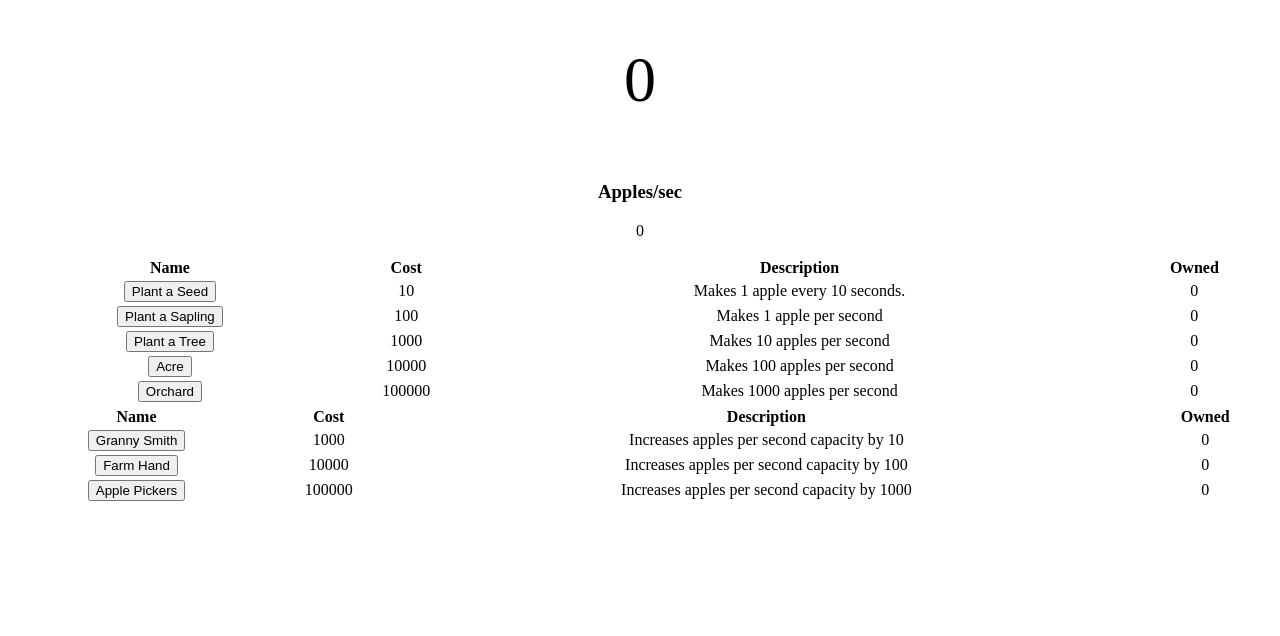
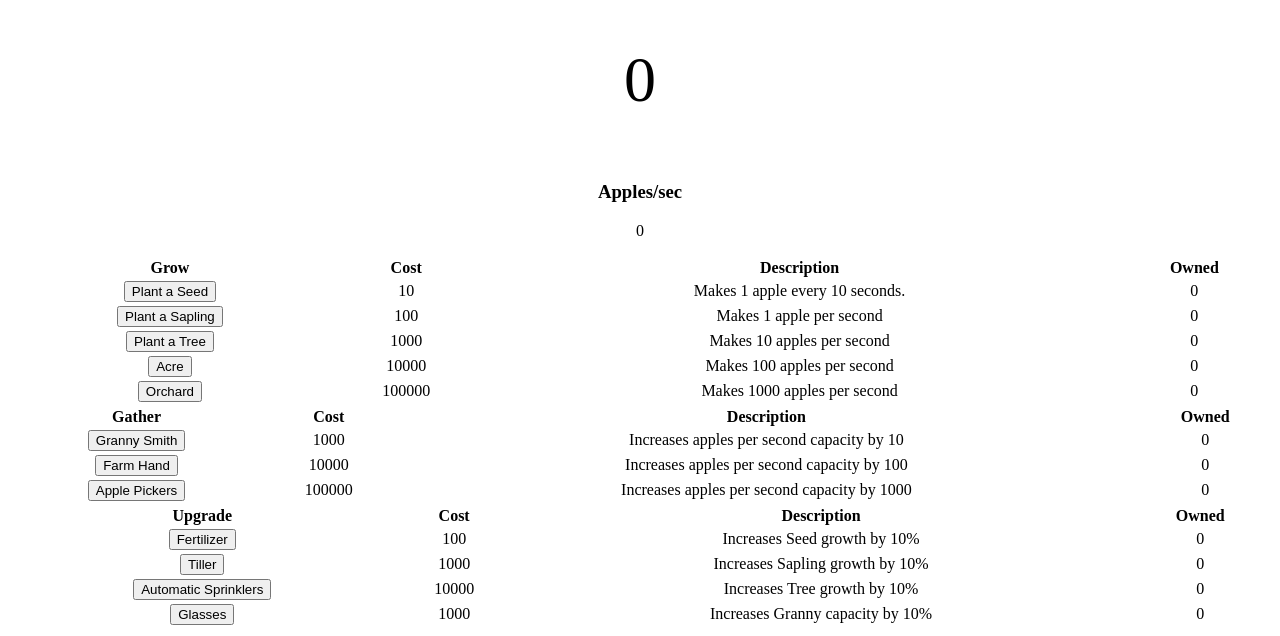
Before and after one commit to ChuckTheBoss/infinityOrchard, a plain HTML site: page index.html in a window 1280 px wide. Shown: the part 581-1217 px from the top of the page. Before the commit the page ends 1093 px from the top, so only its background shows below. Drawn offline with Linux system fonts and the light colour scheme.

Commit message:
add upgrades

```diff
--- a/index.html
+++ b/index.html
@@ -24,7 +24,7 @@
 		<div class="upgrades">
 			<table>
 				<tr>
-					<th>Name</th>
+					<th>Grow</th>
 					<th>Cost</th>
 					<th>Description</th>
 					<th>Owned</th>
@@ -62,7 +62,7 @@
 			</table>
 			<table>
 				<tr>
-					<th>Name</th>
+					<th>Gather</th>
 					<th>Cost</th>
 					<th>Description</th>
 					<th>Owned</th>
@@ -86,6 +86,38 @@
 					<td class="count picker">0</td>
 				</tr>
 			</table>
+			<table>
+				<tr>
+					<th>Upgrade</th>
+					<th>Cost</th>
+					<th>Description</th>
+					<th>Owned</th>
+				</tr>
+				<tr>
+					<td class="button fertilizer"><button>Fertilizer</button></td>
+					<td class="cost fertilizer">100</td>
+					<td class="result fertilizer">Increases Seed growth by 10%</td>
+					<td class="count fertilizer">0</td>
+				</tr>
+				<tr>
+					<td class="sapling tiller"><button>Tiller</button></td>
+					<td class="cost tiller">1000</td>
+					<td class="result tiller">Increases Sapling growth by 10%</td>
+					<td class="count tiller">0</td>
+				</tr>
+				<tr>
+					<td class="button automaticSprinklers"><button>Automatic Sprinklers</button></td>
+					<td class="cost automaticSprinklers">10000</td>
+					<td class="result automaticSprinklers">Increases Tree growth by 10%</td>
+					<td class="count automaticSprinklers">0</td>
+				</tr>
+				<tr>
+					<td class="button glasses"><button>Glasses</button></td>
+					<td class="cost glasses">1000</td>
+					<td class="result glasses">Increases Granny capacity by 10%</td>
+					<td class="count glasses">0</td>
+				</tr>
+			</table>
 		</div>
 
 
--- a/js/main.js
+++ b/js/main.js
@@ -1,7 +1,6 @@
 // Quality of Life stuff are held in the game object.
 let game = {
     fps: 30,
-
 };
 //I use document.querySelector a lot, so this just makes it so I don't have to type it every time.
 const dq = (element) => { return document.querySelector(element) };
@@ -9,22 +8,26 @@ const dq = (element) => { return document.querySelector(element) };
 // Basket contains the apple countand some associated functions
 let basket = {
     apples: 0,
-    //apples: 100000, // starting apples
+    // apples: 100000, // starting apples
     click: 1, // apples per mouse click
     clickTick() { //increases apple count by clicking
         basket.apples += basket.click;
         dq(".basket").innerText = Math.floor(basket.apples);
     },
-    multiplier: 0, // basically apples per second
+    multiplier() {
+        let perSecond = ((seed.multiply()) + (sapling.multiply()) + (tree.multiply()) + (acre.multiply()) + (orchard.multiply())) / game.fps;
+        //console.log(perSecond);
+        return perSecond
+    },
     ticker() { // increases apple count per second
         if (!bank.limit()) {
-            basket.apples += basket.multiplier;
+            basket.apples += basket.multiplier();
             //console.log(basket.apples.toFixed(2));
         } else if (bank.limit()) {
             basket.apples += bank.capacity;
         };
         dq(".basket").innerText = Math.floor(basket.apples); //updates apples in the DOM
-        let applesSec = Math.floor((basket.multiplier) * game.fps * 10) / 10;
+        let applesSec = Math.floor((basket.multiplier()) * game.fps * 10) / 10;
         let applesSecLimit = Math.floor(bank.capacity * game.fps);
         if (applesSec >= applesSecLimit) {
             dq(".applesPerSec").innerText = applesSecLimit;
@@ -63,11 +66,12 @@ class Grow {
         this.cost = cost;
         this.purchased = false;
         this.count = 0;
+        this.upgrade = 1;
         dq(`.${this.name}`).addEventListener("click", this.buy.bind(this));
         dq(`.${this.name}.count`).innerText = this.count;
     };
     multiply() {
-        basket.multiplier += (this.multiplier / game.fps);
+        return (this.multiplier * this.count * this.upgrade);
     };
     buy() {
         if (basket.apples >= this.cost) {
@@ -102,20 +106,11 @@ document.querySelectorAll(".button").forEach(upgrade => {
     });
 });
 
-let bank = {
-    capacity: 10 / game.fps,
-    limit() { //limits apples/sec
-        if (basket.multiplier > bank.capacity) {
-            return true;
-        } else {
-            return false;
-        }
-    },
-};
+
 class Gather {
-    constructor(name, capacity, cost) {
+    constructor(name, multiplier, cost) {
         this.name = name;
-        this.capacity = capacity;
+        this.multiplier = multiplier;
         this.cost = cost;
         this.purchased = false;
         this.count = 0;
@@ -123,7 +118,8 @@ class Gather {
         dq(`.${this.name}.count`).innerText = this.count;
     };
     multiply() {
-        bank.capacity += this.capacity / game.fps;
+        return this.count * this.multiplier
+        //bank.capacity += this.capacity / game.fps;
     };
     buy() {
         if (basket.apples >= this.cost) {
@@ -148,26 +144,46 @@ class GrowUpgrade {
         this.name = name;
         this.multiplier = multiplier;
         this.cost = cost;
+        this.tiedTo = tiedTo;
         this.purchased = false;
         this.count = 0;
         dq(`.${this.name}`).addEventListener("click", this.buy.bind(this));
         dq(`.${this.name}.count`).innerText = this.count;
     };
     multiply() {
-        basket.multiplier += (this.multiplier / game.fps);
+        const upgradeTarget = this.tiedTo;
+        upgradeTarget.multiplier *= (this.multiplier);
     };
     buy() {
         if (basket.apples >= this.cost) {
             basket.apples -= this.cost;
+            this.purchased = true;
             this.cost *= 1.1;
-            purchased = true;
-            this.purchased = true;
             this.count += 1;
             this.multiply();
             dq(".basket").innerText = Math.floor(basket.apples);
             dq(`.${this.name}.cost`).innerText = Math.floor(this.cost);
             dq(`.${this.name}.count`).innerText = this.count;
-            //console.log(basket.multiplier);
+            dq(`.${this.name}`).removeEventListener("click", this.buy.bind(this))
+            console.log(basket.multiplier);
         }
     };
 };
+
+let fertilizer = new GrowUpgrade("fertilizer", 1.1, 100, seed)
+let tiller = new GrowUpgrade("tiller", 1.1, 1000, sapling)
+let automaticSprinklers = new GrowUpgrade("automaticSprinklers", 1.1, 10000, tree)
+let glasses = new GrowUpgrade("glasses", 1.1, 1000, granny)
+
+
+let bank = {
+    capacity: 10,
+    limit() { //limits apples/sec
+        this.capacity = (10 + (granny.multiply()) + (farmHand.multiply()) + (picker.multiply())) / game.fps;
+        if (basket.multiplier > bank.capacity) {
+            return true;
+        } else {
+            return false;
+        }
+    },
+};
```
